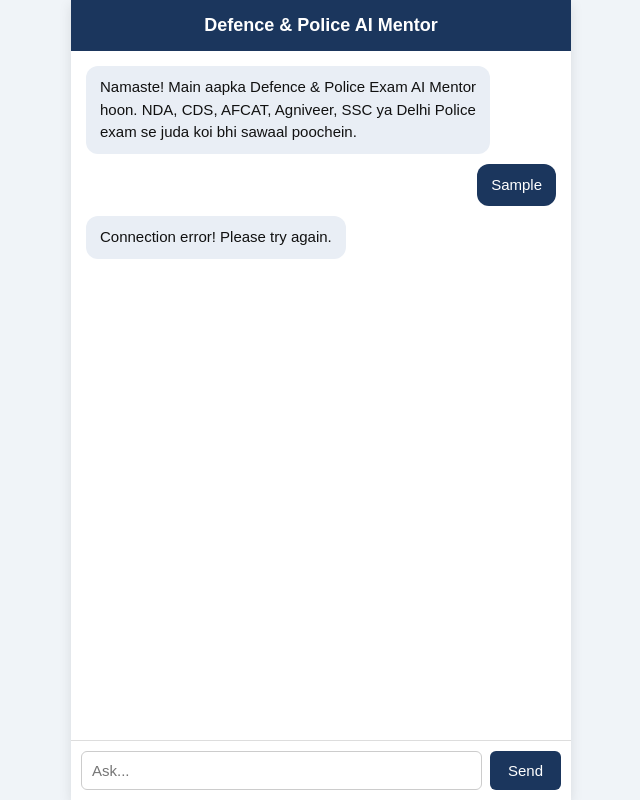
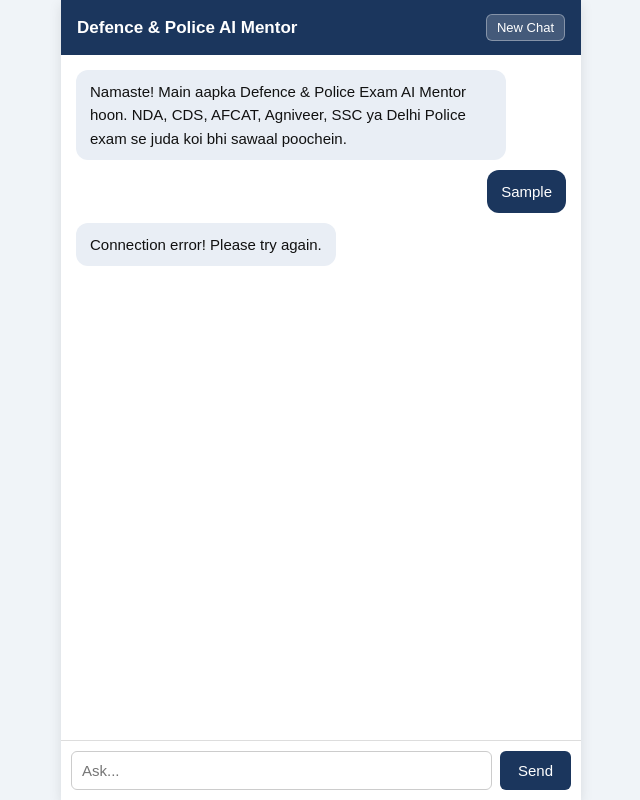
Before and after one commit to MannGuru/Mann_Prep, a plain HTML site: page ai-mentor.html in a window 1280 px wide. Both pictures are taken after typing "Sample" into the empty fields and a click on the button "Send". Shown: the whole page, without its empty margins (319-959 px from the left). Drawn offline with Linux system fonts and the light colour scheme; no server answers.

Commit message:
Update ai-mentor.html

```diff
--- a/ai-mentor.html
+++ b/ai-mentor.html
@@ -15,7 +15,7 @@
     }
     .chat-container {
       width: 100%;
-      max-width: 500px;
+      max-width: 520px;
       background: #ffffff;
       display: flex;
       flex-direction: column;
@@ -24,10 +24,24 @@
     .chat-header {
       background: #1b365d;
       color: white;
-      padding: 15px;
-      text-align: center;
-      font-size: 18px;
+      padding: 14px 16px;
+      display: flex;
+      justify-content: space-between;
+      align-items: center;
+      font-size: 17px;
       font-weight: bold;
+    }
+    .clear-btn {
+      background: rgba(255, 255, 255, 0.18);
+      color: white;
+      border: 1px solid rgba(255, 255, 255, 0.35);
+      padding: 5px 10px;
+      border-radius: 6px;
+      font-size: 13px;
+      cursor: pointer;
+    }
+    .clear-btn:hover {
+      background: rgba(255, 255, 255, 0.3);
     }
     .chat-box {
       flex: 1;
@@ -40,15 +54,16 @@
     .msg {
       padding: 10px 14px;
       border-radius: 12px;
-      max-width: 80%;
-      line-height: 1.5;
-      white-space: pre-wrap;
+      max-width: 82%;
+      line-height: 1.55;
       font-size: 15px;
+      word-wrap: break-word;
     }
     .user-msg {
       background: #1b365d;
       color: white;
       align-self: flex-end;
+      white-space: pre-wrap;
     }
     .ai-msg {
       background: #e9eef5;
@@ -79,45 +94,86 @@
       font-size: 15px;
       cursor: pointer;
     }
+    .input-area button:disabled {
+      background: #7b8fa8;
+      cursor: not-allowed;
+    }
   </style>
 </head>
 <body>
   <div class="chat-container">
-    <div class="chat-header">Defence & Police AI Mentor</div>
+    <div class="chat-header">
+      <span>Defence & Police AI Mentor</span>
+      <button class="clear-btn" onclick="clearChat()">New Chat</button>
+    </div>
     <div class="chat-box" id="chatBox">
       <div class="msg ai-msg">Namaste! Main aapka Defence & Police Exam AI Mentor hoon. NDA, CDS, AFCAT, Agniveer, SSC ya Delhi Police exam se juda koi bhi sawaal poochein.</div>
     </div>
     <div class="input-area">
       <input type="text" id="userInput" placeholder="Ask..." />
-      <button onclick="sendMessage()">Send</button>
+      <button id="sendBtn" onclick="sendMessage()">Send</button>
     </div>
   </div>
 
   <script>
     const WORKER_URL = "https://defence-ai.yadavmanitandr.workers.dev";
+    const WELCOME_MSG = "Namaste! Main aapka Defence & Police Exam AI Mentor hoon. NDA, CDS, AFCAT, Agniveer, SSC ya Delhi Police exam se juda koi bhi sawaal poochein.";
 
     const chatBox = document.getElementById("chatBox");
     const userInput = document.getElementById("userInput");
+    const sendBtn = document.getElementById("sendBtn");
+
+    let chatHistory = [];
+    let isSending = false;
 
     userInput.addEventListener("keypress", function (e) {
-      if (e.key === "Enter") sendMessage();
+      if (e.key === "Enter" && !isSending) sendMessage();
     });
 
-    function addMessage(text, className) {
+    function formatText(text) {
+      const escaped = text
+        .replace(/&/g, "&amp;")
+        .replace(/</g, "&lt;")
+        .replace(/>/g, "&gt;");
+      return escaped
+        .replace(/\*\*(.+?)\*\*/g, "<strong>$1</strong>")
+        .replace(/^\s*[\*\-]\s+/gm, "• ")
+        .replace(/\n/g, "<br>");
+    }
+
+    function addMessage(text, className, isHtml = false) {
       const div = document.createElement("div");
       div.className = "msg " + className;
-      div.textContent = text;
+      if (isHtml) {
+        div.innerHTML = formatText(text);
+      } else {
+        div.textContent = text;
+      }
       chatBox.appendChild(div);
       chatBox.scrollTop = chatBox.scrollHeight;
       return div;
     }
 
+    function clearChat() {
+      chatHistory = [];
+      chatBox.innerHTML = "";
+      addMessage(WELCOME_MSG, "ai-msg");
+      userInput.focus();
+    }
+
     async function sendMessage() {
       const text = userInput.value.trim();
-      if (!text) return;
+      if (!text || isSending) return;
+
+      isSending = true;
+      sendBtn.disabled = true;
+      userInput.disabled = true;
 
       addMessage(text, "user-msg");
       userInput.value = "";
+
+      chatHistory.push({ role: "user", content: text });
+      if (chatHistory.length > 10) chatHistory = chatHistory.slice(-10);
 
       const loadingMsg = addMessage("Thinking...", "ai-msg");
 
@@ -125,14 +181,23 @@
         const res = await fetch(WORKER_URL, {
           method: "POST",
           headers: { "Content-Type": "application/json" },
-          body: JSON.stringify({ message: text }),
+          body: JSON.stringify({ messages: chatHistory }),
         });
         const data = await res.json();
-        loadingMsg.textContent = data.reply;
+        const replyText = data.reply || "Please try again.";
+        loadingMsg.innerHTML = formatText(replyText);
+        chatHistory.push({ role: "assistant", content: replyText });
+        if (chatHistory.length > 10) chatHistory = chatHistory.slice(-10);
       } catch (err) {
         loadingMsg.textContent = "Connection error! Please try again.";
+        chatHistory.pop();
+      } finally {
+        isSending = false;
+        sendBtn.disabled = false;
+        userInput.disabled = false;
+        userInput.focus();
+        chatBox.scrollTop = chatBox.scrollHeight;
       }
-      chatBox.scrollTop = chatBox.scrollHeight;
     }
   </script>
 </body>
```
